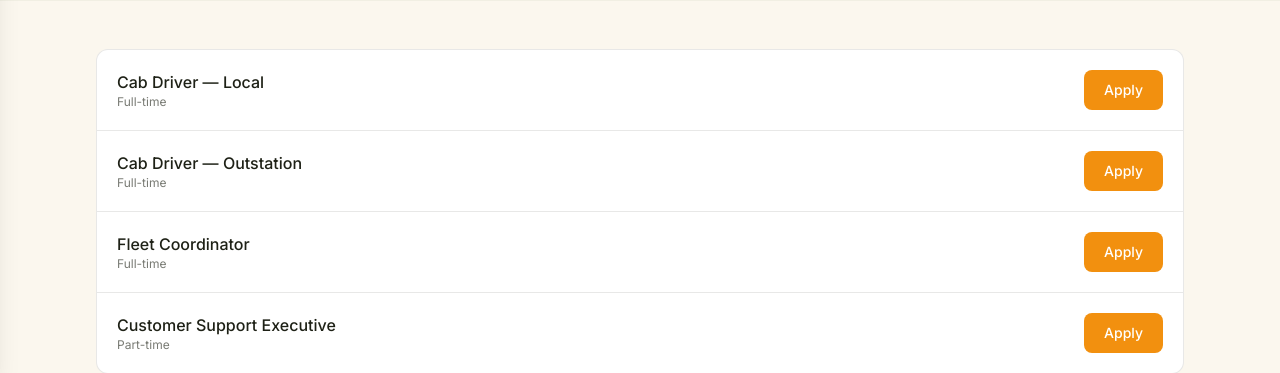
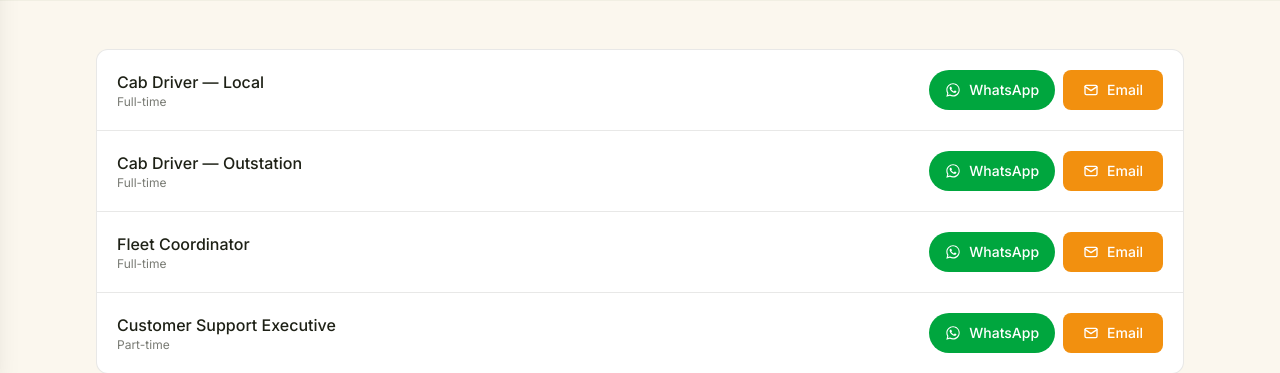
Before and after one commit to swamitoursdev/swamitours, a Next.js app: page /careers in a window 1280 px wide. Shown: the part 430-803 px from the top of the page. Built offline with nearby package versions, Linux system fonts and the light colour scheme; no server answers.

Commit message:
feat: Career whatsapp & Email added

```diff
--- a/app/careers/page.tsx
+++ b/app/careers/page.tsx
@@ -33,9 +33,49 @@ export default function Page() {
               <p className="font-medium text-ink">{job.role}</p>
               <p className="text-xs text-ink/60">{job.type}</p>
             </div>
-            <a href="mailto:swamitours001@gmail.com" className={primaryButton}>
-              Apply
-            </a>
+            <div className="flex flex-wrap gap-2">
+              <a
+                href={`https://wa.me/919324378802?text=${encodeURIComponent(
+                  `Hi, I'm interested in applying for the ${job.role} position at Swami Tours.`
+                )}`}
+                target="_blank"
+                rel="noopener noreferrer"
+                className="inline-flex items-center gap-2 rounded-full bg-green-600 px-4 py-2 text-sm font-medium text-white transition-colors hover:bg-green-700"
+              >
+                <svg
+                  viewBox="0 0 24 24"
+                  fill="currentColor"
+                  className="h-4 w-4"
+                  aria-hidden="true"
+                >
+                  <path d="M12.02 2C6.5 2 2.03 6.47 2.03 12c0 1.77.46 3.45 1.32 4.94L2 22l5.2-1.36a9.96 9.96 0 0 0 4.82 1.23h.01c5.52 0 10-4.47 10-10S17.55 2 12.02 2Zm0 18.02h-.01a8.4 8.4 0 0 1-4.29-1.17l-.31-.18-3.09.81.82-3.01-.2-.31a8.38 8.38 0 0 1-1.29-4.46c0-4.64 3.78-8.42 8.43-8.42 2.25 0 4.36.88 5.95 2.47a8.36 8.36 0 0 1 2.47 5.96c0 4.64-3.79 8.31-8.48 8.31Zm4.62-6.3c-.25-.13-1.48-.73-1.71-.81-.23-.09-.4-.13-.57.13-.17.25-.65.81-.8.98-.15.17-.29.19-.54.06-.25-.13-1.05-.39-2-1.23-.74-.66-1.24-1.48-1.39-1.73-.15-.25-.02-.38.11-.51.11-.11.25-.29.37-.44.12-.15.16-.25.25-.42.08-.17.04-.31-.02-.44-.06-.13-.57-1.37-.78-1.88-.2-.49-.41-.42-.57-.43h-.49c-.17 0-.44.06-.67.31-.23.25-.87.85-.87 2.08s.89 2.41 1.02 2.58c.13.17 1.75 2.67 4.24 3.74.59.26 1.06.41 1.42.52.6.19 1.14.16 1.57.1.48-.07 1.48-.6 1.69-1.19.21-.58.21-1.08.15-1.19-.06-.11-.23-.17-.48-.3Z" />
+                </svg>
+                WhatsApp
+              </a>
+              <a
+                href={`mailto:swamitours001@gmail.com?subject=${encodeURIComponent(
+                  `Application for ${job.role}`
+                )}&body=${encodeURIComponent(
+                  `Hi, I'm interested in applying for the ${job.role} position at Swami Tours.`
+                )}`}
+                className={`${primaryButton} inline-flex items-center gap-2`}
+              >
+                <svg
+                  viewBox="0 0 24 24"
+                  fill="none"
+                  stroke="currentColor"
+                  strokeWidth={2}
+                  strokeLinecap="round"
+                  strokeLinejoin="round"
+                  className="h-4 w-4"
+                  aria-hidden="true"
+                >
+                  <rect x="3" y="5" width="18" height="14" rx="2" />
+                  <path d="m3 7 9 6 9-6" />
+                </svg>
+                Email
+              </a>
+            </div>
           </div>
         ))}
       </div>
```
